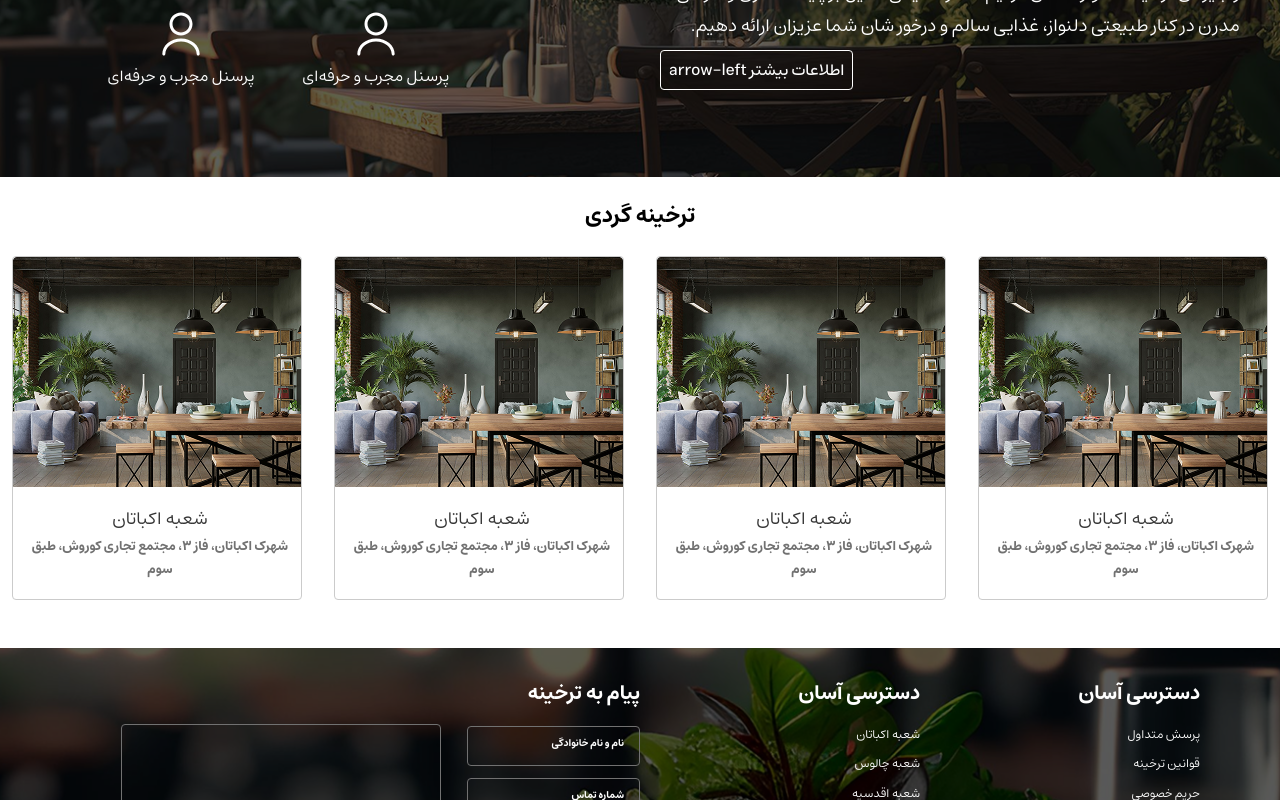
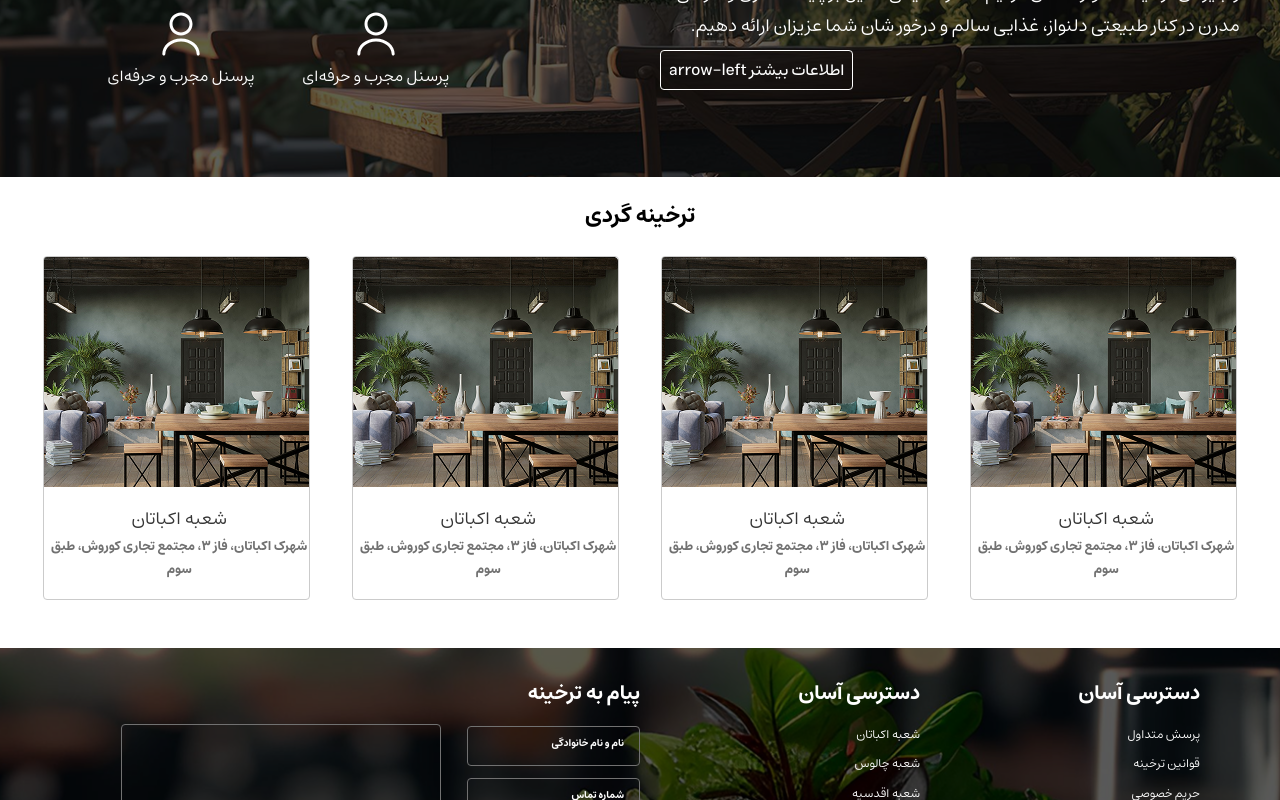
Before and after one commit to amirhosseinsharififard/tarkhine-next-js, a Next.js app: page / in a window 1280 px wide. Shown: the part 1012-1812 px from the top of the page. Built offline with nearby package versions, Linux system fonts and the light colour scheme.

Commit message:
full respo

```diff
--- a/src/components/module/home/BranchHomePage.js
+++ b/src/components/module/home/BranchHomePage.js
@@ -3,13 +3,15 @@ import CardBranch from "./CardBranch";
 
 export default function BranchHomePage() {
   return (
-    <div className=" mt-6 mb-12 ">
-      <h4 className="w-full text-center text-h6 md:text-h4 mb-3 md:mb-6"> ترخینه گردی</h4>
-      <div className="grid grid-cols-12 md:flex md:flex-wrap justify-evenly items-center gap-2">
-        <CardBranch />
-        <CardBranch />
-        <CardBranch />
-        <CardBranch />
+    <div className=" mt-6 mb-12 max-w-[1224px] mx-auto">
+      <h4 className="w-full text-center text-h6 md:text-h4 mb-3 md:mb-6">
+        ترخینه گردی
+      </h4>
+      {/* <div className="grid grid-cols-12 md:flex md:flex-wrap justify-evenly items-center gap-2"> */}
+      <div className="grid grid-cols-12  gap-2 sm:gap-y-7 lg:gap-3">
+        {Array.from({ length: 4 }).map((_, i) => (
+          <CardBranch key={i} />
+        ))}
       </div>
     </div>
   );
--- a/src/components/module/home/CardBranch.js
+++ b/src/components/module/home/CardBranch.js
@@ -9,15 +9,15 @@ import galleryIcon from "@/public/images/svg/gallery.svg";
 export default function CardBranch({ model }) {
   return (
     <div
-      className={`group col-span-12 mx-auto flex md:flex-col overflow-hidden border-1 border-neutral-gray4 hover:border-main-primary
+      className={`group col-span-12 sm:col-span-6 lg:col-span-3 mx-auto flex md:flex-col overflow-hidden border-1 border-neutral-gray4 hover:border-main-primary
         ${
           model !== "modal" &&
-          " rounded-4 md:min-w-[288px] max-w-[90%] max-h-[80px] md:min-h-[344px] "
+          " rounded-4  max-w-[90%] max-h-[80px] md:min-h-[344px] lg:w-full hover:shadow-cards"
         }
 
         ${
           model === "modal" &&
-          "rounded-8 max-w-[300px] max-h-[80px] md:w-[20%] md:min-h-[260px] hover:shadow-cards"
+          "rounded-8 max-w-[300px] max-h-[80px] md:w-[20%] md:min-h-[260px]  hover:shadow-cards"
         }
         `}
     >
@@ -35,7 +35,7 @@ export default function CardBranch({ model }) {
 
             ${
               model !== "modal" &&
-              "max-w-[144px]   md:max-w-[288px] md:max-h-[230px] md:group-hover:max-h-[190px]"
+              "max-w-[144px] md:max-w-[288px] md:max-h-[230px] md:group-hover:max-h-[190px]"
             }
             ${model === "modal" && "h-full md:w-full "}
           `}
@@ -65,7 +65,7 @@ export default function CardBranch({ model }) {
           شعبه اکباتان
         </h5>
         <p
-          className={` text-neutral-gray7 text-center mb-4
+          className={` text-neutral-gray7 text-center mb-1
           ${model !== "modal" && "text-captionSM md:text-captionLG"}
           ${model === "modal" && "text-captionSM md:text-captionMD"}
           `}
@@ -76,7 +76,7 @@ export default function CardBranch({ model }) {
 
       <CustomeButton
         classname={`
-          hidden md:block transition-all duration-300 px-6! mx-auto
+         hidden md:block transition-all duration-300 px-6! mx-auto
           md:opacity-0 md:scale-95 md:pointer-events-none
           md:group-hover:opacity-100 md:group-hover:scale-100 md:group-hover:pointer-events-auto
           ${model === "modal" && "md:hidden"}
--- a/src/components/module/home/MenuResturant.js
+++ b/src/components/module/home/MenuResturant.js
@@ -3,7 +3,7 @@ import CardMenuResturant from "./CardMenuResturant";
 
 export default function MenuResturant() {
   return (
-    <div className="mb-10 md:mb-12">
+    <div className="mb-10 md:mb-12 max-w-[1224px] mx-auto">
       <h4 className="text-h6 text-center md:text-h5 lg:text-h4 lg:mt-6 lg:mb-8">
         منوی رستوران
       </h4>
--- a/src/components/template/HomePage.js
+++ b/src/components/template/HomePage.js
@@ -5,10 +5,9 @@ import MenuResturant from "../module/home/MenuResturant";
 import CustomeInput from "../ui/CustomeInput";
 import BigSlider from "../module/slider/BigSlider";
 
-
 export default function HomePage() {
   return (
-    <div className="max-w-screen-2xl m-auto" >
+    <div className="max-w-screen-2xl m-auto">
       <BigSlider slider="bigSlider" />
 
       <div className="flex lg:hidden  justify-center items-center mt-4 mb-6">
@@ -20,7 +19,6 @@ export default function HomePage() {
       <About />
 
       <BranchHomePage />
-
     </div>
   );
 }
```
